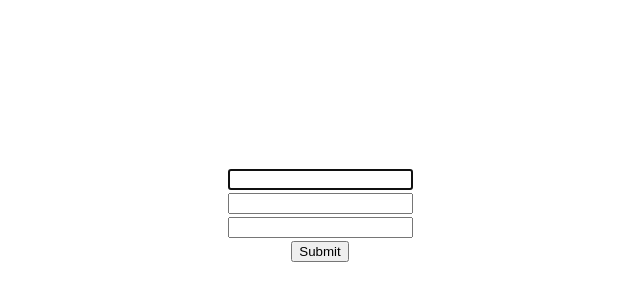
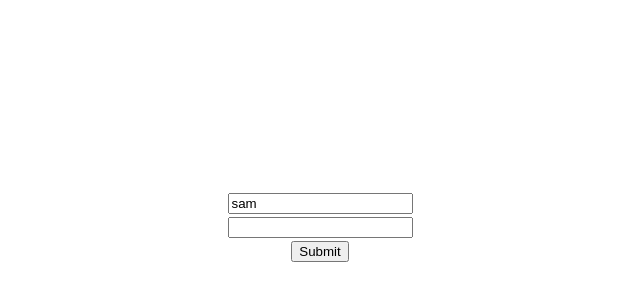
Before and after one commit to saayemm/react-form, a React (Vite) app: page / in a window 1280 px wide. Shown: the part 186-486 px from the top of the page, without its empty margins (320-960 px from the left). Built offline with nearby package versions, Linux system fonts and the light colour scheme.

Commit message:
custom hook

```diff
--- a/src/App.jsx
+++ b/src/App.jsx
@@ -1,6 +1,7 @@
 
 import './App.css'
-import RefForm from './components/refForm/RefForm'
+import CustomHookForm from './components/customHookForm/CustomHookForm'
+// import RefForm from './components/refForm/RefForm'
 // import StateFullForm from './components/stateFullForm/StateFullForm'
 // import SimpleForm from './components/simpleForm/SimpleForm'
 
@@ -12,7 +13,8 @@ function App() {
       {/* <SimpleForm></SimpleForm>
        */}
       {/* <StateFullForm></StateFullForm> */}
-      <RefForm></RefForm>
+      {/* <RefForm></RefForm> */}
+      <CustomHookForm></CustomHookForm>
     </>
   )
 }
--- /dev/null
+++ b/src/components/customHookForm/CustomHookForm.jsx
@@ -0,0 +1,29 @@
+import useInputState from "../../hooks/useInputState"
+
+
+const CustomHookForm = () => {
+
+    // const [name, hundleNameChange] = useInputState("sam")
+    const emailState = useInputState("sam")
+
+
+    const hundleSubmit = e => {
+        e.preventDefault()
+        console.log("form data", emailState.value)
+    }
+  return (
+    <div>
+        <form onSubmit={hundleSubmit}>
+            {/* <input value={name} onChange={hundleNameChange} type="text" name="name" /> */}
+            <br />
+            <input {...emailState} type="email" name="email" />
+            <br />
+            <input  type="password" name="password" />
+            <br />
+            <input type="submit" value="Submit"/>
+        </form>
+    </div>
+  )
+}
+
+export default CustomHookForm
--- /dev/null
+++ b/src/hooks/useInputState.js
@@ -0,0 +1,19 @@
+import { useState } from "react"
+
+const useInputState = (defaultValue = null) => {
+    const [value, setValue] = useState(defaultValue)
+
+    // const hundleChange = e => {
+    //     setValue(e.target.value)
+    // }
+    const onChange = e => {
+        setValue(e.target.value)
+    }
+    // return [value, hundleChange]
+    return {
+        value,
+       onChange
+    }
+}
+
+export default useInputState;
```
